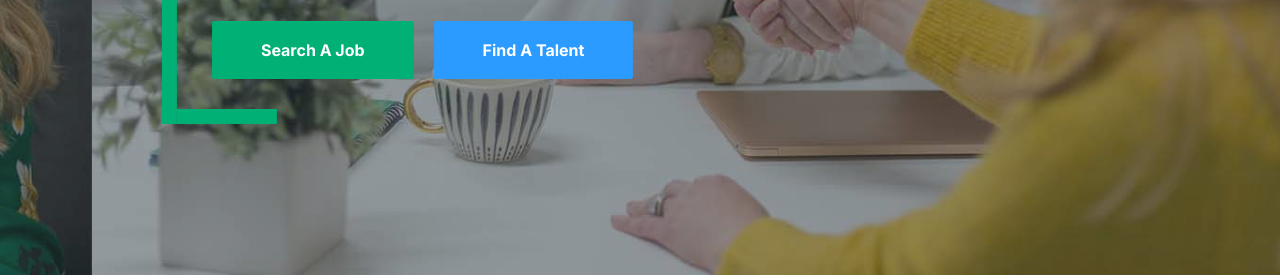
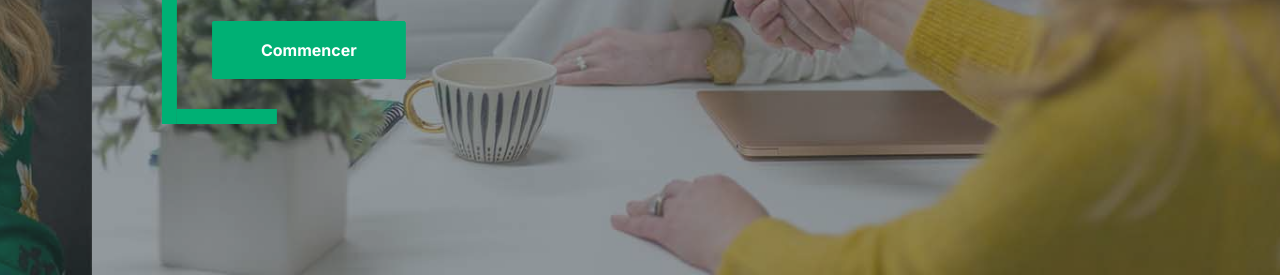
Before and after one commit to othmaneCh5/CoachingPlanet, a plain HTML site: page index.html in a window 1280 px wide. Shown: the part 520-800 px from the top of the page. Drawn offline with nearby package versions, Linux system fonts and the light colour scheme.

Commit message:
Update index.html

```diff
--- a/index.html
+++ b/index.html
@@ -87,8 +87,7 @@
                                 <div class="col-10 col-lg-8">
                                     <h1 class="display-3 text-white animated slideInDown mb-4">Transformez votre parcours académique</h1>
                                     <p class="fs-5 fw-medium text-white mb-4 pb-2">Accédez à des experts pour vous aider à gérer votre stress, organiser votre temps et trouver votre orientation.</p>
-                                    <a href="" class="btn btn-primary py-md-3 px-md-5 me-3 animated slideInLeft">Search A Job</a>
-                                    <a href="" class="btn btn-secondary py-md-3 px-md-5 animated slideInRight">Find A Talent</a>
+                                    <a href="" class="btn btn-primary py-md-3 px-md-5 me-3 animated slideInLeft">Commencer</a>
                                 </div>
                             </div>
                         </div>
```
